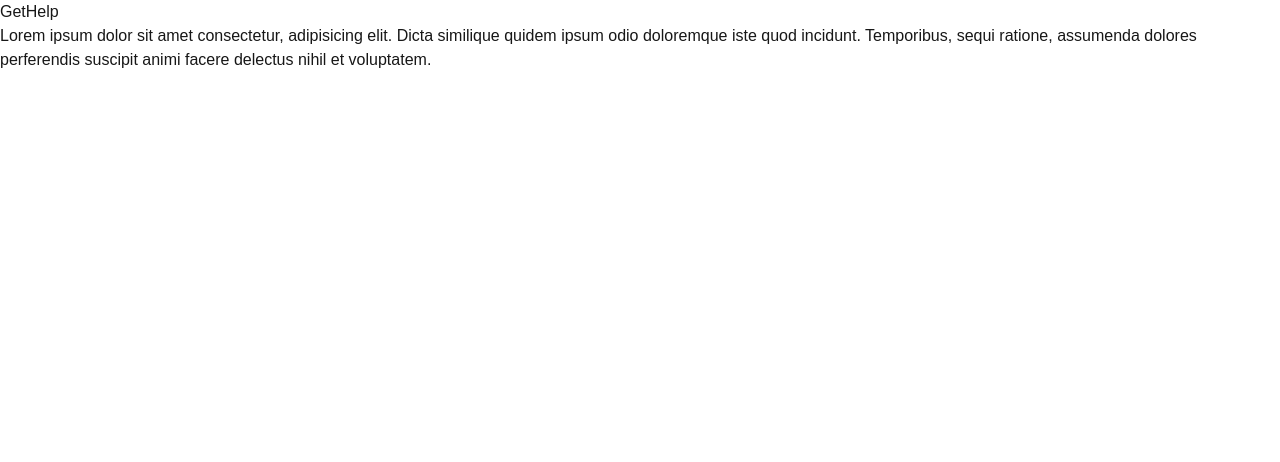
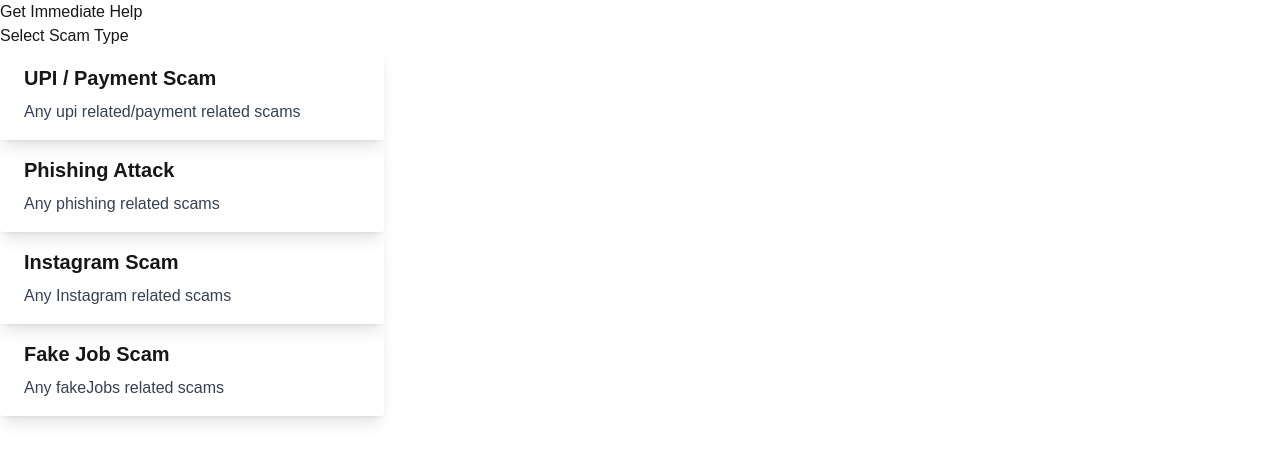
Before and after one commit to piyushbrl69/Scam-Sense, a Next.js app: page /help in a window 1280 px wide. Shown: the top 462 px of the page. Built offline with nearby package versions, Linux system fonts and the light colour scheme.

Commit message:
feat: add scam selection flow and warning modal logic

```diff
--- a/app/help/page.tsx
+++ b/app/help/page.tsx
@@ -1,13 +1,26 @@
-export default function GetHelp() {
+"use client";
+
+import { useState } from "react";
+import WarningBox from "@/components/WarningBox";
+import ScamSelector from "@/components/ScamSelector";
+import { ScamType, scams } from "@/data/scam";
+
+export default function HelpPage() {
+  const [selectedScam, setSelectedScam] = useState<ScamType | null>(null);
+
   return (
-    <>
-      <h1>GetHelp</h1>
-      <p>
-        Lorem ipsum dolor sit amet consectetur, adipisicing elit. Dicta
-        similique quidem ipsum odio doloremque iste quod incidunt. Temporibus,
-        sequi ratione, assumenda dolores perferendis suscipit animi facere
-        delectus nihil et voluptatem.
-      </p>
-    </>
+    <div>
+      <h1>Get Immediate Help</h1>
+
+      <ScamSelector onSelect={setSelectedScam} />
+
+      {selectedScam && (
+        <div className="mt-6 p-4 border border-gray-300 rounded">
+          <h2 className="text-xl font-bold">{scams[selectedScam].title}</h2>
+
+          <p className="mt-2">{scams[selectedScam].discription}</p>
+        </div>
+      )}
+    </div>
   );
 }
--- /dev/null
+++ b/components/GuidanceSteps.tsx
@@ -0,0 +1,36 @@
+import { scams, ScamType } from "@/data/scam";
+
+export default function GuidanceSteps({ type }: { type: ScamType }) {
+  const data = scams[type];
+
+  return (
+    <div>
+      <h2>{data.title}</h2>
+
+      <h3>Immediate Steps</h3>
+      <ul>
+        {data.immediateSteps.map((s, i) => (
+          <li key={i}>{s}</li>
+        ))}
+      </ul>
+
+      <h3>What to Avoid</h3>
+      <ul>
+        {data.avoid.map((a, i) => (
+          <li key={i}>{a}</li>
+        ))}
+      </ul>
+
+      {data.links.length > 0 && (
+        <>
+          <h3>Official Links</h3>
+          {data.links.map((l, i) => (
+            <a key={i} href={l.url} target="_blank">
+              {l.label}
+            </a>
+          ))}
+        </>
+      )}
+    </div>
+  );
+}
--- /dev/null
+++ b/components/ScamSelector.tsx
@@ -0,0 +1,30 @@
+"use client";
+
+import { scams, ScamType } from "@/data/scam";
+
+type Props = {
+  onSelect: (scam: ScamType) => void;
+};
+
+export default function ScamSelector({ onSelect }: Props) {
+  return (
+    <>
+      <h1>Select Scam Type</h1>
+
+      {Object.entries(scams).map(([key, scam]) => {
+        return (
+          <div
+            key={key}
+            className="max-w-sm rounded overflow-hidden shadow-lg cursor-pointer"
+            onClick={() => onSelect(key as ScamType)}
+          >
+            <div className="px-6 py-4">
+              <div className="font-bold text-xl mb-2">{scam.title}</div>
+              <p className="text-gray-700 text-base">{scam.discription}</p>
+            </div>
+          </div>
+        );
+      })}
+    </>
+  );
+}
--- /dev/null
+++ b/components/WarningBox.tsx
@@ -0,0 +1,8 @@
+export default function WarningBox() {
+  return (
+    <div style={{ color: "red" }}>
+      This platform provides guidance, not legal advice. Contact authorities
+      immediately for serious cases.
+    </div>
+  );
+}
--- /dev/null
+++ b/data/scam.ts
@@ -0,0 +1,81 @@
+export type ScamType =
+  | "upi_scam"
+  | "phishing"
+  | "instagram_scam"
+  | "fake_job";
+
+export const scams: Record<
+  ScamType,
+  {
+    title: string;
+    immediateSteps: string[];
+    discription: string;
+    avoid: string[];
+    links: { label: string; url: string }[];
+  }
+> = {
+  upi_scam: {
+    title: "UPI / Payment Scam",
+    immediateSteps: [
+      "Call your bank immediately",
+      "Block your UPI ID",
+      "Check recent transactions",
+      "File complaint on cybercrime portal"
+    ],
+    discription: "Any upi related/payment related scams",
+    avoid: [
+      "Do not share OTP",
+      "Do not trust refund calls",
+      "Do not delay bank contact"
+    ],
+    links: [
+      { label: "Cyber Crime Portal", url: "https://cybercrime.gov.in" }
+    ]
+  },
+
+  phishing: {
+    title: "Phishing Attack",
+    immediateSteps: [
+      "Disconnect internet",
+      "Change passwords",
+      "Enable 2FA",
+      "Scan device for malware"
+    ],
+    discription: "Any phishing related scams",
+    avoid: [
+      "Do not click suspicious links",
+      "Do not download unknown files"
+    ],
+    links: []
+  },
+
+  instagram_scam: {
+    title: "Instagram Scam",
+    immediateSteps: [
+      "Report the account",
+      "Block the user",
+      "Secure your account"
+    ],
+    discription: "Any Instagram related scams",
+    avoid: [
+      "Do not send money",
+      "Do not share verification codes"
+    ],
+    links: []
+  },
+
+  fake_job: {
+    title: "Fake Job Scam",
+    immediateSteps: [
+      "Stop communication",
+      "Do not pay registration fees",
+      "Report the recruiter"
+    ],
+    discription: "Any fakeJobs related scams",
+    avoid: [
+      "Do not share documents",
+      "Do not trust WhatsApp offers"
+    ],
+    links: []
+  }
+};
```
